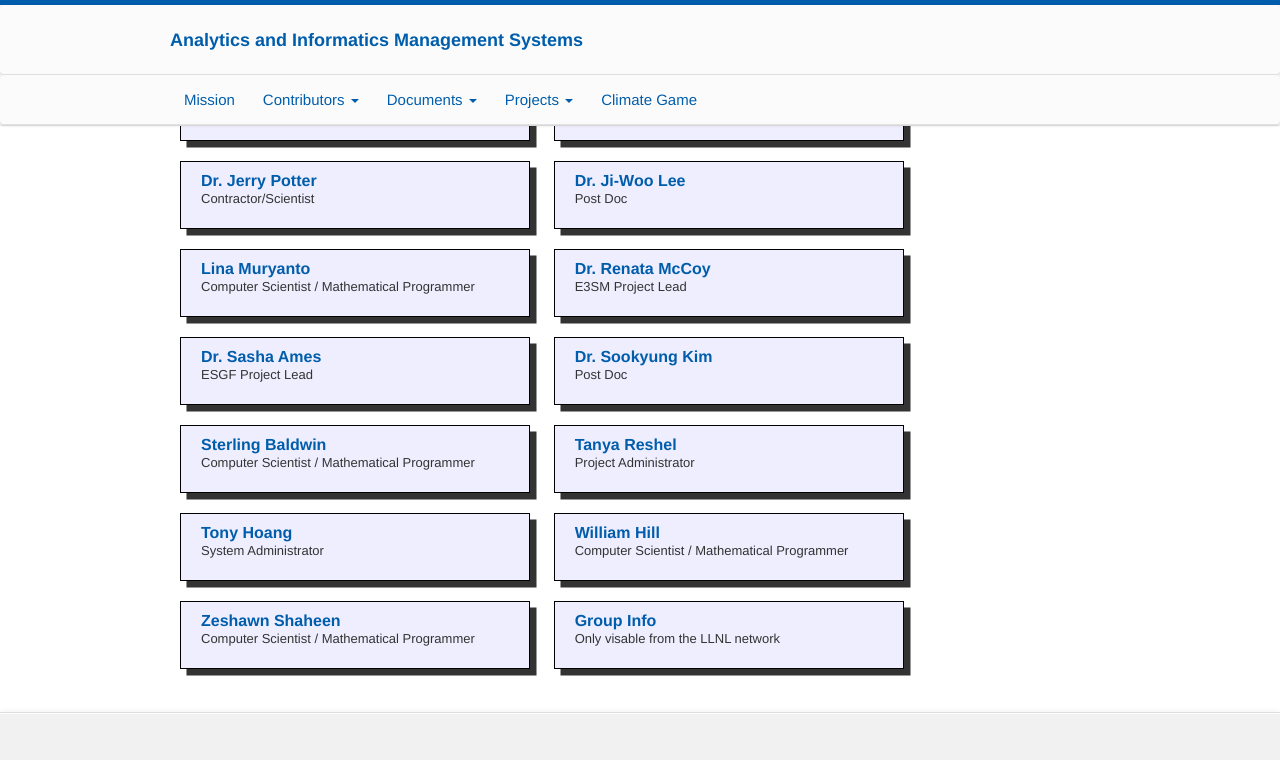
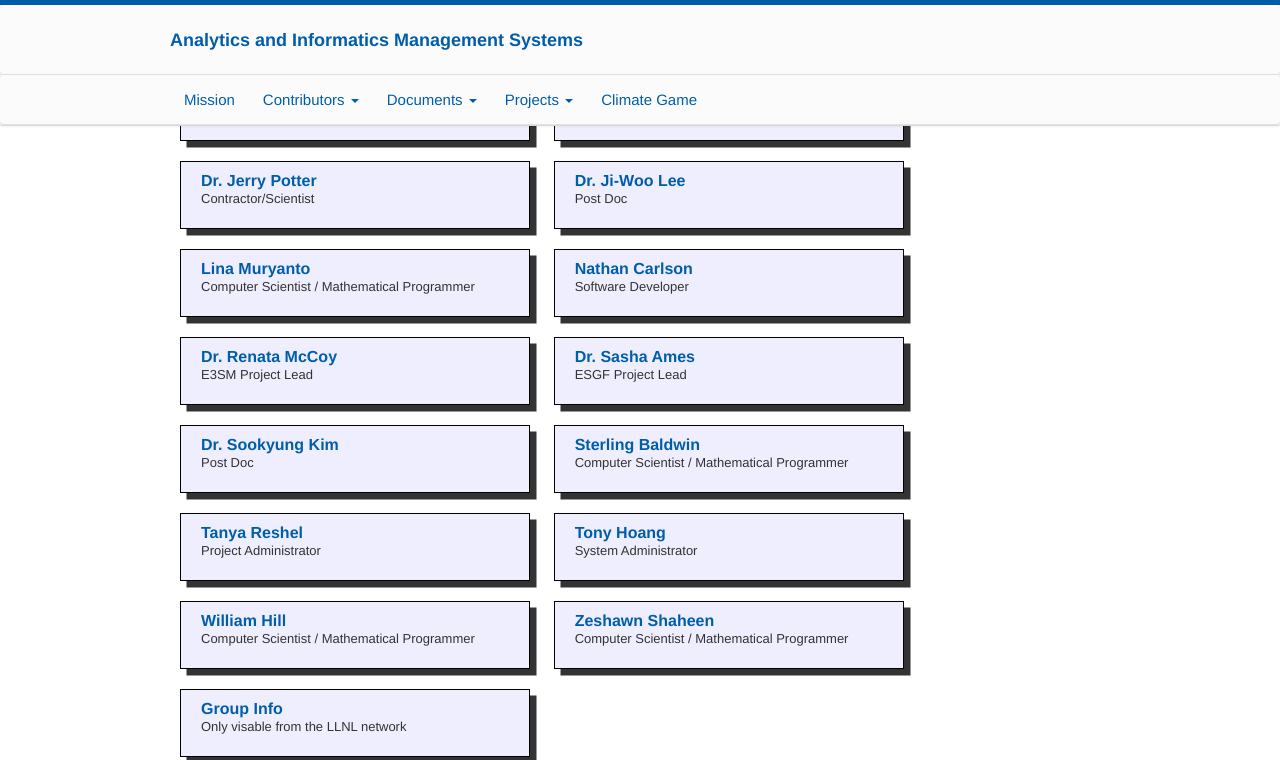
Before and after one commit to aims-group/aims-site, a Jekyll site: the page built from team.md, in a window 1280 px wide and 900 px high, scrolled down 375 px, cut to the strip 0-760 px from the top of the window. Built offline with Jekyll 4.4.1, drawn with Linux system fonts in a browser that asks for light colours.

Commit message:
Adding Nathan

```diff
--- a/team.md
+++ b/team.md
@@ -85,6 +85,13 @@ title: Team
 
 <div class="person">
   <div class="person-info">
+    <div class="person-name"><a href="https://github.com/nathanlcarlson" target="_blank">Nathan Carlson</a></div>
+    <div class="person-position">Software Developer</div>
+  </div>
+</div>
+
+<div class="person">
+  <div class="person-info">
     <div class="person-name"><a href="https://github.com/mccoy20" target="_blank">Dr. Renata McCoy</a></div>
     <div class="person-position">E3SM Project Lead</div>
   </div>
```
